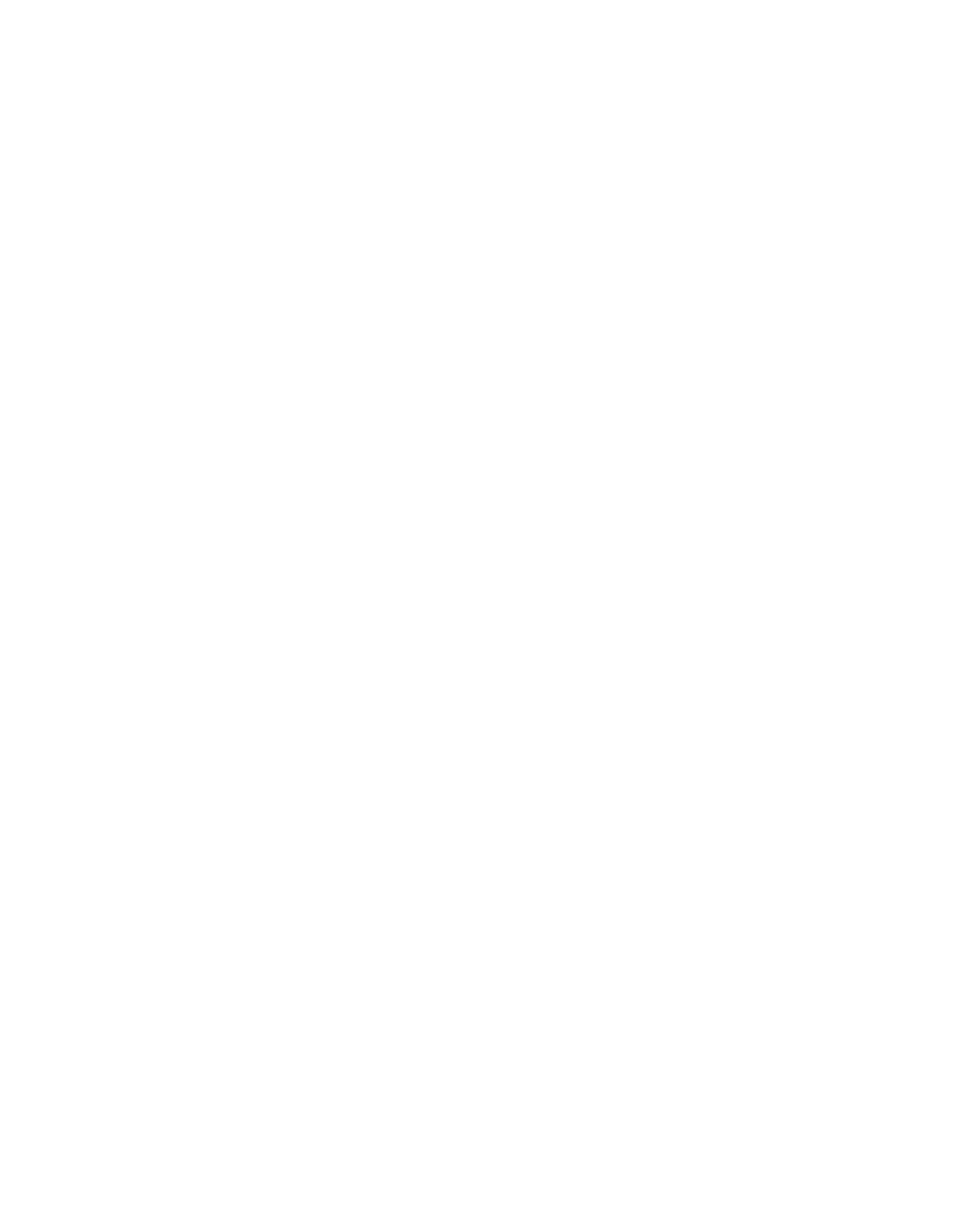
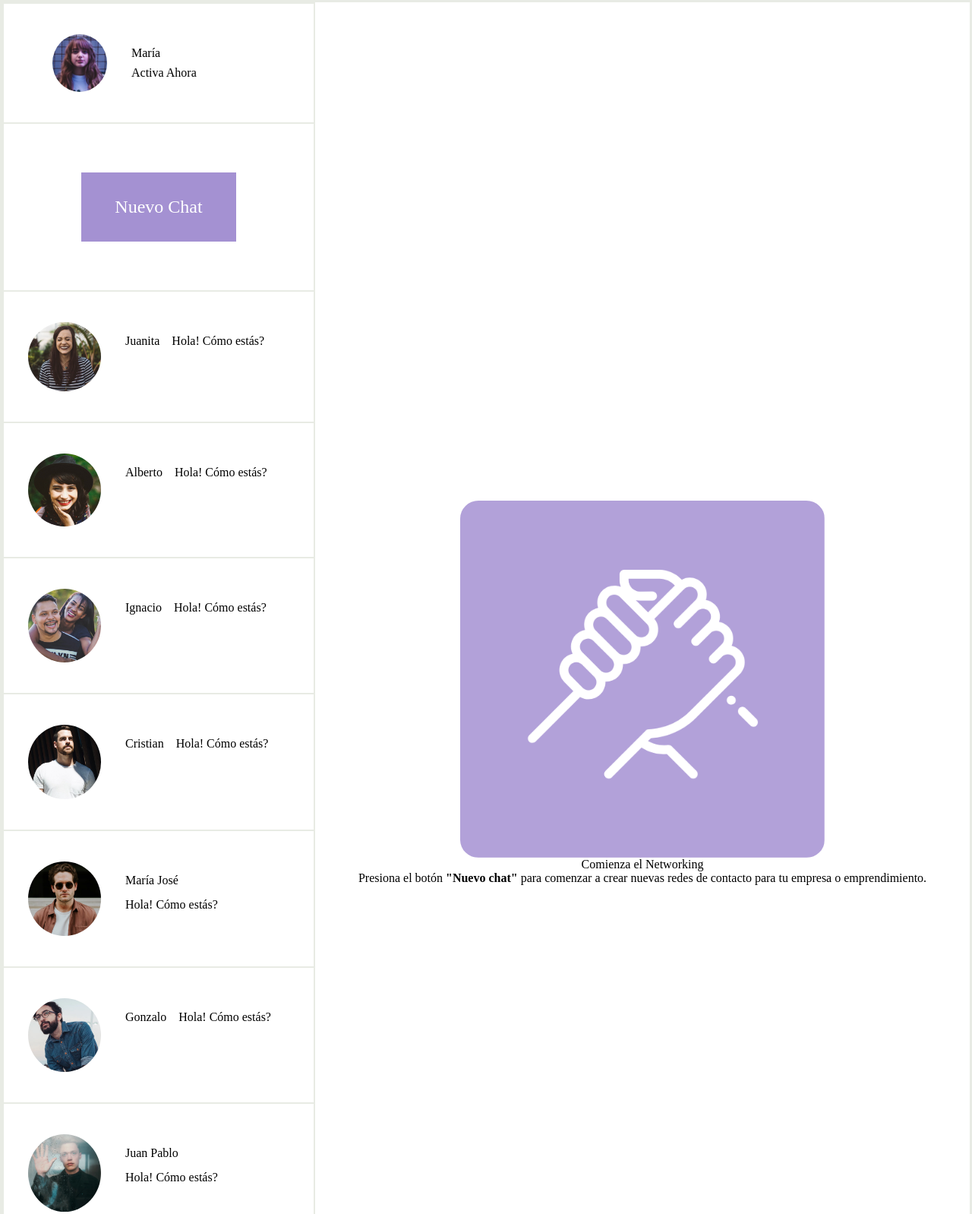
Before and after one commit to rquinterosv/Flexbox-advanced, a plain HTML site: page index.html in a window 1280 px wide. Shown: the top 1598 px of the page at 76% size. Before the commit the page ends 800 px from the top, so only its background shows below. Drawn offline with Linux system fonts and the light colour scheme.

Commit message:
primera entrega

```diff
--- a/assets/css/style.css
+++ b/assets/css/style.css
@@ -0,0 +1,141 @@
+* {
+    margin: 0;
+    padding: 0;
+}
+
+:root {
+    --White: #fff;
+    --platinum: #e8ebe4;
+    --gray: #bec1bb;
+    --blueBell: #a491d2;
+    --soap: #cdc3e6;
+    --paleLavander: #d4dcff;
+    --darkJungle: #1b1f21;
+    --outerSpace: #444749;
+    --oldSilver: #828485;
+}
+
+/* Contenedor */
+.contenedor {
+    border: solid var(--platinum);
+    display: flex;
+}
+
+/* Contactos */
+.contactos {
+    border: solid var(--platinum) 2px;
+    display: flex;
+    flex-direction: column;
+    flex-basis: 15%;
+    height: 100%;
+}
+
+.head {
+    display: flex;
+    margin: 2rem;
+    align-items: center;
+}
+.headtext {
+    width: 6rem;
+    margin-right: 3rem;
+}
+
+.head img {
+    border-radius: 50%;
+    width: 4.5rem;
+    margin: 0.5rem 2rem 0.5rem 2rem;
+}
+
+.head p {
+    margin: 0.5rem 0;
+}
+
+.head .xsText {
+    margin: 0;
+}
+
+.head i {
+    padding: 1rem;
+    color: var(--oldSilver);
+    font-size: 2rem;
+}
+
+
+.card {
+    align-items: center;
+    display: flex;
+    flex-direction: column;
+    width: 50rem;
+}
+.new {
+    border-top: solid var(--platinum) 2px;
+    display: flex;
+    justify-content: center;
+    padding: 4rem;
+}
+
+.box {
+    border-top: solid var(--platinum) 2px;
+    padding: 2rem;
+}
+
+.boton {
+    background-color: var(--blueBell);
+    color: var(--White);
+    font-size: 1.5rem;
+    padding: 2rem;
+    text-decoration: none;
+    text-align: center;
+    width: 50%;
+}
+
+.boton:hover {
+    background-color: var(--soap);
+    cursor: pointer;
+}
+
+.boton:active {
+    background-color: var(--gray);
+}
+
+.contacto {
+    display: flex;
+    margin-left: 0;
+}
+.contacto img {
+    width: 6rem;
+    border-radius: 50%;
+    margin: 0.5rem 2rem 0.5rem 0
+}
+
+.contacto p {
+    margin: 0 1rem 0 0;
+}
+
+.nombre {
+    display: flex;
+    flex-wrap: wrap;
+    margin-top: 1.5rem;
+    height: 4rem;
+}
+
+/* Principal */
+.principal {
+    width: 100%;
+    display: flex;
+    justify-content: center;
+    align-items: center;
+}
+
+.principal img {
+    width: 30rem;
+    border-radius: 5%;
+}
+
+.principal .xlText {
+    margin-bottom: 0;
+}
+.principal p {
+    text-align: center;
+
+}
--- a/index.html
+++ b/index.html
@@ -4,8 +4,118 @@
     <meta charset="UTF-8">
     <meta name="viewport" content="width=device-width, initial-scale=1.0">
     <title>Advance Flexbox</title>
+
+    <link rel="stylesheet" href="./assets/css/style.css">
+    <link rel="preconnect" href="https://fonts.googleapis.com">
+    <link rel="preconnect" href="https://fonts.gstatic.com" crossorigin>
+    <link href="https://fonts.googleapis.com/css2?family=Roboto:wght@300;400;500;700;900&display=swap" rel="stylesheet">
+
 </head>
 <body>
+    <main class="contenedor">
+        <section class="contactos">
+            <div class="head">
+                <img src="./assets/img/maria.jpg" alt="Maria">
+                <div class="headtext">
+                    <p>María</p>
+                    <p>Activa Ahora</p>
+                </div>
+                <i class="fa-regular fa-message"></i>
+                <i class="fa-solid fa-bars"></i>
+            </div>
 
+            <div class="new">
+                <a href="·" class="boton">Nuevo Chat</a>
+            </div>
+
+            <div class="box">
+                <div class="contacto">
+                    <img src="./assets/img/screen1.jpg" alt="Juanita">
+                    <div class="nombre">
+                        <p>Juanita</p>
+                        <p>Hola! Cómo estás?</p>
+                    </div>
+                </div>
+            </div>
+
+            <div class="box">
+                <div class="contacto">
+                    <img src="./assets/img/screen2.jpg" alt="Alberto">
+                    <div class="nombre">
+                        <p>Alberto</p>
+                        <p>Hola! Cómo estás?</p>
+                    </div>
+                </div>
+            </div>
+
+            <div class="box">
+                <div class="contacto">
+                    <img src="./assets/img/screen3.jpg" alt="Ignacio">
+                    <div class="nombre">
+                        <p>Ignacio</p>
+                        <p>Hola! Cómo estás?</p>
+                    </div>
+                </div>
+            </div>
+
+            <div class="box">
+                <div class="contacto">
+                    <img src="./assets/img/screen4.jpg" alt="Cristian">
+                    <div class="nombre">
+                        <p>Cristian</p>
+                        <p>Hola! Cómo estás?</p>
+                    </div>
+                </div>
+            </div>
+
+            <div class="box">
+                <div class="contacto">
+                    <img src="./assets/img/screen5.jpg" alt="María José">
+                    <div class="nombre">
+                        <p>María José</p>
+                        <p>Hola! Cómo estás?</p>
+                    </div>
+                </div>
+            </div>
+
+            <div class="box">
+                <div class="contacto">
+                    <img src="./assets/img/screen6.jpg" alt="Gonzalo">
+                    <div class="nombre">
+                        <p>Gonzalo</p>
+                        <p>Hola! Cómo estás?</p>
+                    </div>
+                </div>
+            </div>
+
+            <div class="box">
+                <div class="contacto">
+                    <img src="./assets/img/screen7.jpg" alt="Juan Pablo">
+                    <div class="nombre">
+                        <p>Juan Pablo</p>
+                        <p>Hola! Cómo estás?</p>
+                    </div>
+                </div>
+            </div>
+
+            <div class="box">
+                <div class="contacto">
+                    <img src="./assets/img/screen8.jpg" alt="Magdalena">
+                    <div class="nombre">
+                        <p>Magdalena</p>
+                        <p>Hola! Cómo estás?</p>
+                    </div>
+                </div>
+            </div>
+        </section>
+
+        <section class="principal">
+            <div class="card">
+                <img src="./assets/img/hand.png" alt="Logo">
+                <p>Comienza el Networking</p>
+                <p>Presiona el botón <b>"Nuevo chat"</b> para comenzar a crear nuevas redes de contacto para tu empresa o emprendimiento.</p>
+            </div>
+        </section>
+    </main>
 </body>
 </html>
```
